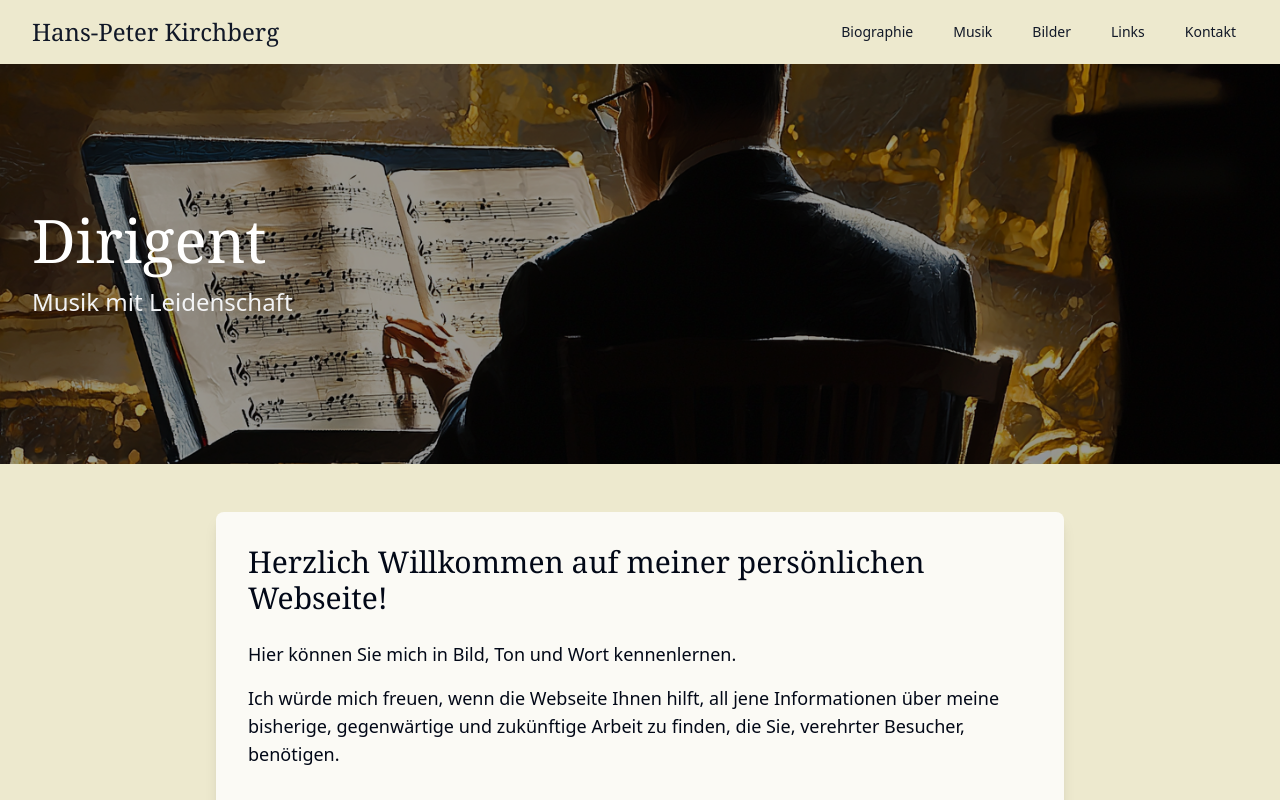
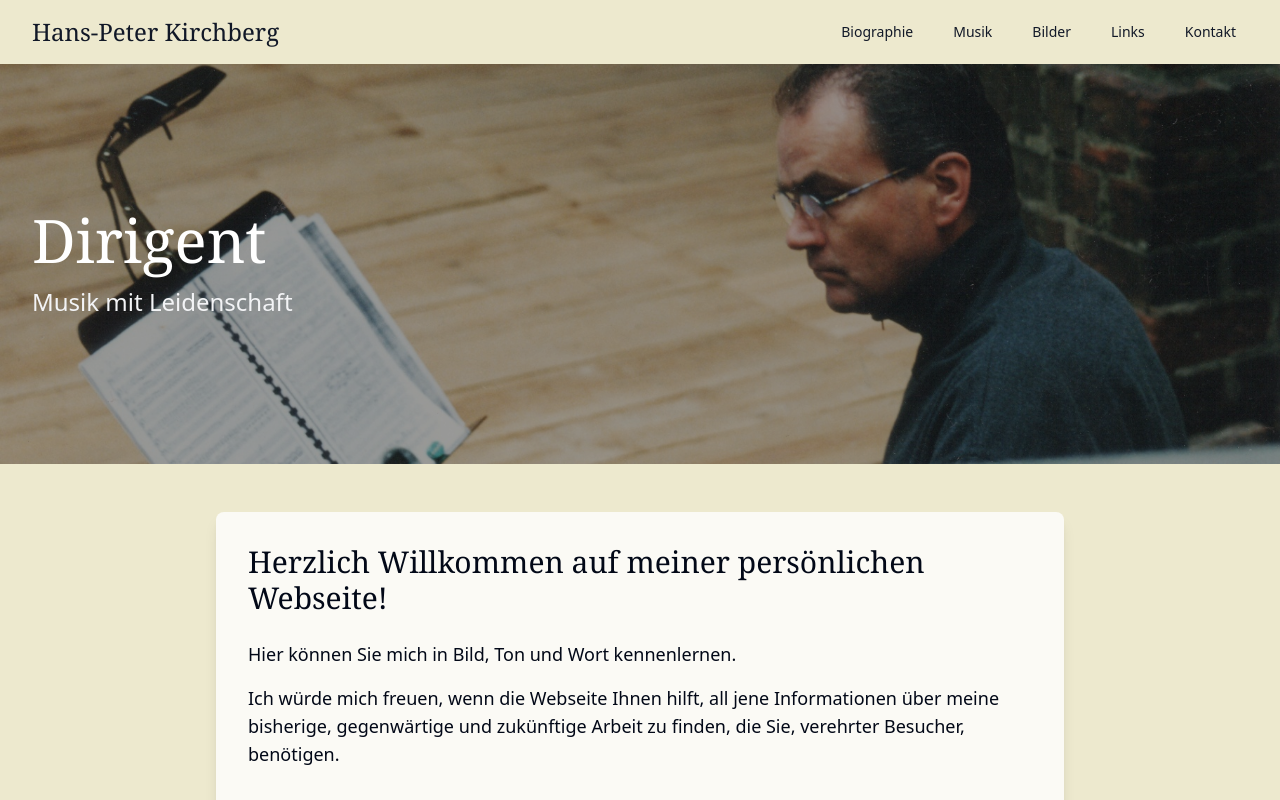
Before and after one commit to aglander/hpkirchberg, a React (Vite) app: page / in a window 1280 px wide. Shown: the top 800 px of the page. Built offline with nearby package versions, Linux system fonts and the light colour scheme.

Commit message:
Update hero image
Replaced the existing hero image with a new one as requested.
[skip gpt_engineer]

```diff
--- a/src/components/Hero.tsx
+++ b/src/components/Hero.tsx
@@ -4,10 +4,10 @@ const Hero = () => {
       <div
         className="absolute inset-0 bg-cover bg-center"
         style={{
-          backgroundImage: 'url("/lovable-uploads/f54ca29c-32fc-412b-96cc-748a0a2b3004.png")',
+          backgroundImage: 'url("/lovable-uploads/b4a00807-139c-46c9-b1d6-1d8e0ffe0514.png")',
         }}
       />
-      <div className="absolute inset-0 bg-black/40" /> {/* Overlay for better text contrast */}
+      <div className="absolute inset-0 bg-black/40" />
       <div className="relative h-full max-w-7xl mx-auto px-4 sm:px-6 lg:px-8 flex flex-col justify-center">
         <h1 className="text-4xl md:text-6xl font-serif text-white mb-4">
           Dirigent
```
Also changed, not shown: public/lovable-uploads/b4a00807-139c-46c9-b1d6-1d8e0ffe0514.png (added).
